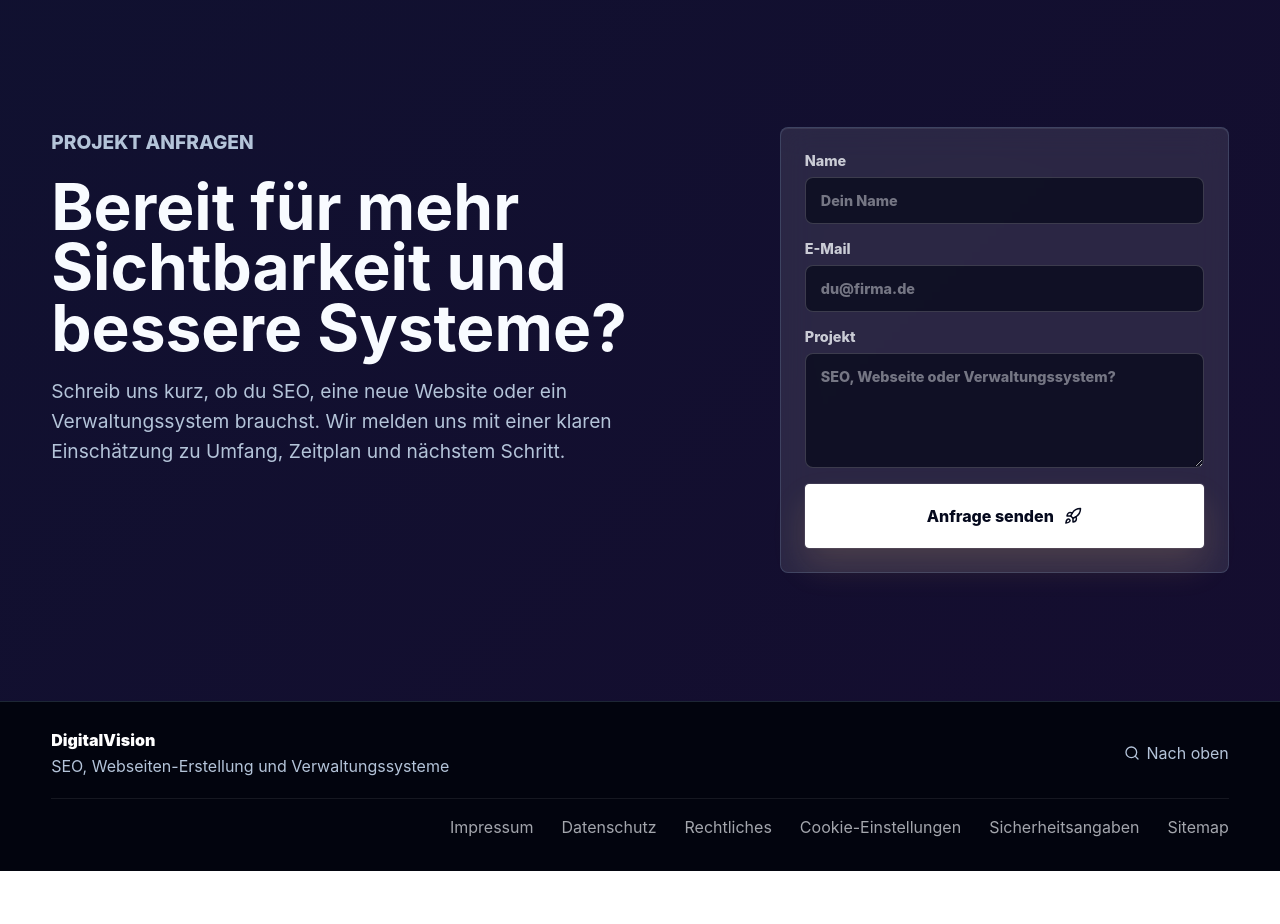
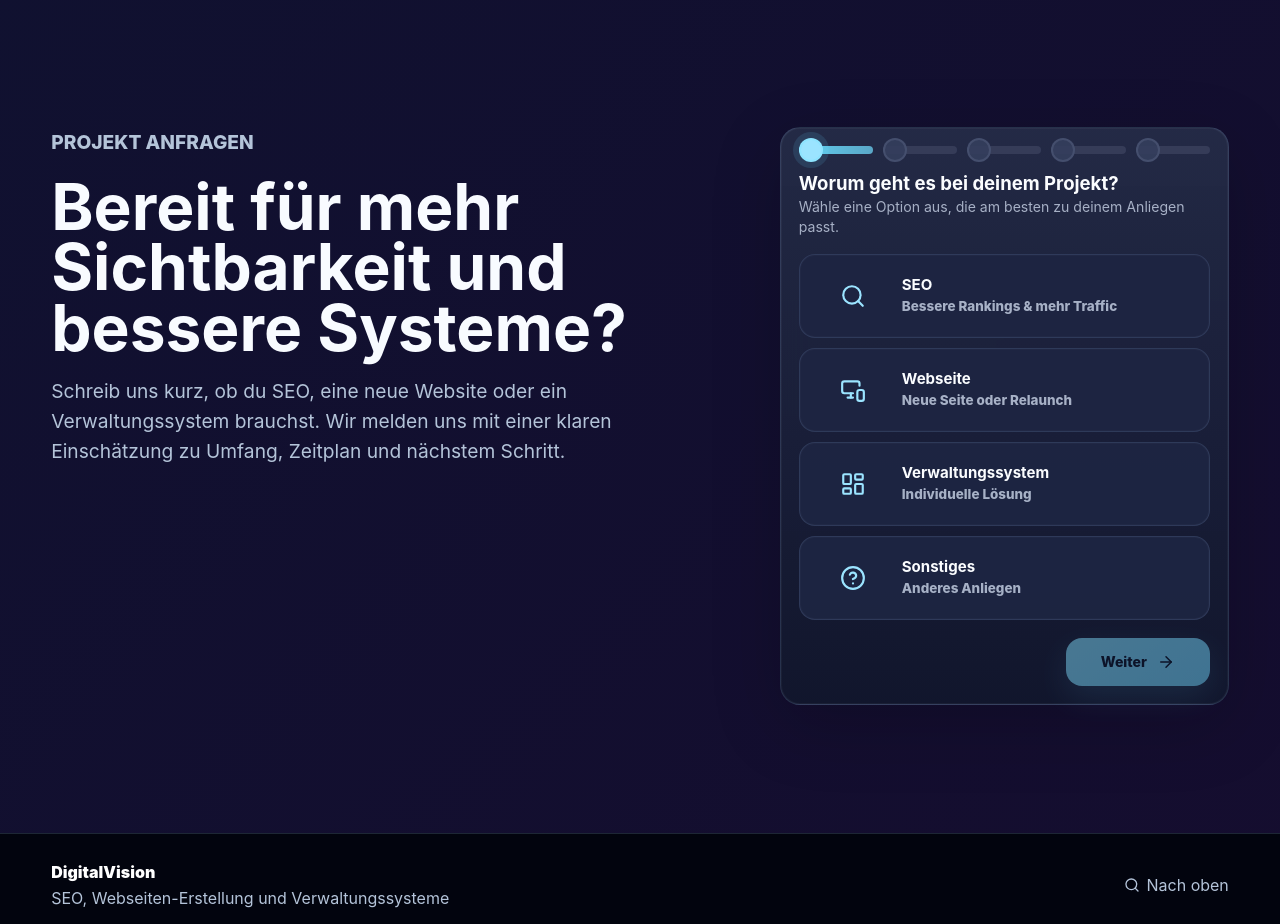
Before and after one commit to parmis2005/digitalvision, a Next.js app: page / in a window 1280 px wide. Shown: the part 4960-5884 px from the top of the page. Before the commit the page ends 5831 px from the top, so only its background shows below. Built offline with nearby package versions, Linux system fonts and the light colour scheme.

Commit message:
Refine contact request form layout

```diff
--- a/app/contact-form.tsx
+++ b/app/contact-form.tsx
@@ -1,21 +1,67 @@
 "use client";
 
 import { FormEvent, useState } from "react";
-import { Rocket } from "lucide-react";
+import {
+  ArrowLeft,
+  ArrowRight,
+  CircleHelp,
+  LayoutDashboard,
+  MonitorSmartphone,
+  Search,
+} from "lucide-react";
 
 type SubmitState = "idle" | "sending" | "success" | "error";
+type FormStep = "topic" | "details";
+
+const projectTopics = [
+  {
+    key: "SEO",
+    title: "SEO",
+    text: "Bessere Rankings & mehr Traffic",
+    icon: Search,
+  },
+  {
+    key: "Webseite",
+    title: "Webseite",
+    text: "Neue Seite oder Relaunch",
+    icon: MonitorSmartphone,
+  },
+  {
+    key: "Verwaltungssystem",
+    title: "Verwaltungssystem",
+    text: "Individuelle Lösung",
+    icon: LayoutDashboard,
+  },
+  {
+    key: "Sonstiges",
+    title: "Sonstiges",
+    text: "Anderes Anliegen",
+    icon: CircleHelp,
+  },
+] as const;
 
 export function ContactForm() {
   const [state, setState] = useState<SubmitState>("idle");
   const [message, setMessage] = useState("");
+  const [step, setStep] = useState<FormStep>("topic");
+  const [selectedTopic, setSelectedTopic] = useState<string>("");
 
   async function handleSubmit(event: FormEvent<HTMLFormElement>) {
     event.preventDefault();
+    if (!selectedTopic) {
+      return;
+    }
+
     setState("sending");
     setMessage("");
 
     const form = event.currentTarget;
     const formData = new FormData(form);
+    const projectText = String(formData.get("message") || "").trim();
+    formData.set(
+      "message",
+      [`Anliegen: ${selectedTopic}`, "", projectText].join("\n"),
+    );
 
     const response = await fetch("/api/contact", {
       method: "POST",
@@ -24,6 +70,8 @@ export function ContactForm() {
 
     if (response.ok) {
       form.reset();
+      setStep("topic");
+      setSelectedTopic("");
       setState("success");
       setMessage("Danke. Deine Anfrage wurde gesendet.");
       return;
@@ -37,6 +85,77 @@ export function ContactForm() {
 
   return (
     <form className="contact-form" onSubmit={handleSubmit}>
+      <div className="contact-form-steps" aria-hidden="true">
+        {[0, 1, 2, 3, 4].map((item) => (
+          <span
+            className={
+              item === 0
+                ? `contact-step-node ${step === "topic" ? "active" : "completed"}`
+                : item === 1
+                  ? `contact-step-node ${step === "details" ? "current" : ""}`
+                  : "contact-step-node"
+            }
+            key={item}
+          />
+        ))}
+      </div>
+
+      {step === "topic" ? (
+        <div className="contact-step-panel">
+          <div className="contact-step-copy">
+            <h3>Worum geht es bei deinem Projekt?</h3>
+            <p>Wähle eine Option aus, die am besten zu deinem Anliegen passt.</p>
+          </div>
+
+          <div className="contact-topic-list">
+            {projectTopics.map((topic) => (
+              <button
+                type="button"
+                className={
+                  selectedTopic === topic.key
+                    ? "contact-topic-card selected"
+                    : "contact-topic-card"
+                }
+                key={topic.key}
+                onClick={() => setSelectedTopic(topic.key)}
+              >
+                <topic.icon size={26} aria-hidden="true" />
+                <span className="contact-topic-card-copy">
+                  <strong>{topic.title}</strong>
+                  <span>{topic.text}</span>
+                </span>
+              </button>
+            ))}
+          </div>
+
+          <div className="contact-step-actions">
+            <button
+              type="button"
+              className="contact-next-button"
+              disabled={!selectedTopic}
+              onClick={() => {
+                if (!selectedTopic) {
+                  return;
+                }
+                setStep("details");
+                setState("idle");
+                setMessage("");
+              }}
+            >
+              Weiter
+              <ArrowRight size={18} aria-hidden="true" />
+            </button>
+          </div>
+        </div>
+      ) : (
+        <div className="contact-step-panel">
+          <div className="contact-step-copy">
+            <h3>{selectedTopic}</h3>
+            <p>Beschreibe kurz dein Ziel. Wir melden uns mit einer klaren Einschätzung.</p>
+          </div>
+
+          <input name="projectType" type="hidden" value={selectedTopic} />
+
           <label>
             Name
             <input name="name" placeholder="Dein Name" required />
@@ -49,15 +168,33 @@ export function ContactForm() {
             Projekt
             <textarea
               name="message"
-          placeholder="SEO, Webseite oder Verwaltungssystem?"
+              placeholder="Erzähl uns kurz mehr über dein Projekt."
               rows={5}
               required
             />
           </label>
+
+          <div className="contact-step-actions details">
+            <button
+              type="button"
+              className="contact-back-button"
+              onClick={() => {
+                setStep("topic");
+                setState("idle");
+                setMessage("");
+              }}
+            >
+              <ArrowLeft size={17} aria-hidden="true" />
+              Zurück
+            </button>
             <button type="submit" disabled={state === "sending"}>
               {state === "sending" ? "Wird gesendet..." : "Anfrage senden"}
-        <Rocket size={18} aria-hidden="true" />
+              <ArrowRight size={18} aria-hidden="true" />
             </button>
+          </div>
+        </div>
+      )}
+
       {message && (
         <p className={state === "success" ? "form-status success" : "form-status error"}>
           {message}
--- a/app/globals.css
+++ b/app/globals.css
@@ -2161,7 +2161,7 @@ h3 {
 
 .contact-section {
   display: grid;
-  grid-template-columns: minmax(0, 0.9fr) minmax(340px, 0.62fr);
+  grid-template-columns: minmax(0, 0.9fr) minmax(360px, 0.62fr);
   gap: clamp(28px, 6vw, 86px);
   align-items: start;
 }
@@ -2169,27 +2169,216 @@ h3 {
 .contact-form {
   display: grid;
   gap: 16px;
-  padding: 24px;
-  background: rgba(255, 255, 255, 0.1);
+  width: 100%;
+  max-width: 660px;
+  justify-self: end;
+  padding: 18px;
+  border: 1px solid rgba(171, 210, 255, 0.14);
+  border-radius: 20px;
+  background:
+    linear-gradient(180deg, rgba(35, 42, 70, 0.92), rgba(16, 22, 44, 0.94)),
+    rgba(255, 255, 255, 0.08);
+  box-shadow:
+    0 20px 70px rgba(0, 0, 0, 0.18),
+    inset 0 0 0 1px rgba(255, 255, 255, 0.04);
+}
+
+.contact-form-steps {
+  display: grid;
+  grid-template-columns: repeat(5, minmax(0, 1fr));
+  align-items: center;
+  gap: 10px;
+  padding: 0 0 4px;
+}
+
+.contact-step-node {
+  position: relative;
+  height: 8px;
+  border-radius: 999px;
+  background: rgba(148, 162, 194, 0.16);
+}
+
+.contact-step-node::after {
+  position: absolute;
+  top: 50%;
+  left: 0;
+  width: 20px;
+  height: 20px;
+  border: 2px solid rgba(148, 162, 194, 0.18);
+  border-radius: 50%;
+  background: rgba(53, 62, 93, 0.92);
+  transform: translateY(-50%);
+  content: "";
+}
+
+.contact-step-node.active,
+.contact-step-node.completed,
+.contact-step-node.current {
+  background: linear-gradient(90deg, rgba(103, 221, 255, 0.92), rgba(114, 221, 255, 0.7));
+}
+
+.contact-step-node.active::after,
+.contact-step-node.current::after,
+.contact-step-node.completed::after {
+  border-color: rgba(120, 226, 255, 0.36);
+  background: var(--cyan);
+  box-shadow: 0 0 0 6px rgba(103, 221, 255, 0.12);
+}
+
+.contact-step-panel {
+  display: grid;
+  gap: 16px;
+}
+
+.contact-step-copy {
+  display: grid;
+  gap: 5px;
+}
+
+.contact-step-copy h3 {
+  margin: 0;
+  color: #fbfdff;
+  font-size: clamp(1.14rem, 1.45vw, 1.5rem);
+  line-height: 0.98;
+}
+
+.contact-step-copy p {
+  margin: 0;
+  color: rgba(219, 230, 248, 0.72);
+  font-size: 0.88rem;
+  line-height: 1.45;
+}
+
+.contact-topic-list {
+  display: grid;
+  gap: 10px;
+}
+
+.contact-form .contact-topic-card {
+  display: grid;
+  grid-template-columns: 74px minmax(0, 1fr);
+  gap: 12px;
+  align-items: center;
+  justify-content: start;
+  width: 100%;
+  min-height: 84px;
+  padding: 13px 16px;
+  border: 1px solid rgba(123, 144, 189, 0.2);
+  border-radius: 16px;
+  background: rgba(30, 37, 66, 0.96);
+  color: #ffffff;
+  text-align: left;
+  transition:
+    border-color 140ms ease,
+    background 140ms ease,
+    transform 140ms ease,
+    box-shadow 140ms ease;
+  cursor: pointer;
+  box-shadow: inset 0 0 0 1px rgba(255, 255, 255, 0.02);
+}
+
+.contact-form .contact-topic-card:hover {
+  border-color: rgba(121, 219, 255, 0.34);
+  background: rgba(27, 36, 64, 0.98);
+  transform: translateY(-1px);
+}
+
+.contact-form .contact-topic-card svg {
+  color: var(--cyan);
+  justify-self: center;
+}
+
+.contact-form .contact-topic-card.selected {
+  border-color: rgba(126, 227, 255, 0.44);
+  background: rgba(26, 36, 66, 1);
+  box-shadow:
+    0 0 0 1px rgba(126, 227, 255, 0.14),
+    inset 0 0 0 1px rgba(126, 227, 255, 0.06);
+}
+
+.contact-topic-card-copy {
+  display: grid;
+  gap: 3px;
+  align-content: center;
+  justify-items: start;
+}
+
+.contact-topic-card-copy strong {
+  color: #fbfdff;
+  font-size: 0.94rem;
+  line-height: 1.1;
+}
+
+.contact-topic-card-copy span {
+  color: rgba(221, 232, 249, 0.72);
+  font-size: 0.84rem;
+  line-height: 1.35;
+}
+
+.contact-step-actions {
+  display: flex;
+  justify-content: flex-end;
+  align-items: center;
+  gap: 12px;
+  padding-top: 2px;
+}
+
+.contact-step-actions.details {
+  justify-content: space-between;
+}
+
+.contact-form .contact-next-button,
+.contact-form .contact-back-button {
+  display: inline-flex;
+  align-items: center;
+  justify-content: center;
+  gap: 10px;
+  min-height: 48px;
+  padding: 0 20px;
+  border-radius: 16px;
+  font-size: 0.88rem;
+  font-weight: 800;
+}
+
+.contact-form .contact-next-button {
+  min-width: 144px;
+  border: 0;
+  background: linear-gradient(135deg, #84e0ff 0%, #72d8ff 100%);
+  color: #081023;
+  box-shadow: 0 12px 32px rgba(109, 215, 255, 0.2);
+  cursor: pointer;
+}
+
+.contact-form .contact-next-button:disabled {
+  cursor: not-allowed;
+  opacity: 0.48;
+}
+
+.contact-form .contact-back-button {
+  border: 1px solid rgba(176, 213, 255, 0.16);
+  background: rgba(18, 24, 44, 0.6);
+  color: #e8f1ff;
+  cursor: pointer;
 }
 
 .contact-form label {
   display: grid;
-  gap: 8px;
+  gap: 6px;
   color: rgba(248, 251, 255, 0.78);
-  font-size: 0.9rem;
+  font-size: 0.84rem;
   font-weight: 800;
 }
 
 .contact-form input,
 .contact-form textarea {
   width: 100%;
-  border: 1px solid rgba(255, 255, 255, 0.18);
-  border-radius: 8px;
-  padding: 14px 15px;
-  background: rgba(3, 6, 20, 0.62);
+  border: 1px solid rgba(176, 213, 255, 0.14);
+  border-radius: 14px;
+  padding: 13px 14px;
+  background: rgba(10, 14, 31, 0.86);
   color: white;
   resize: vertical;
+  font: inherit;
 }
 
 .contact-form input::placeholder,
@@ -2209,7 +2398,7 @@ h3 {
 
 .form-status {
   margin: -2px 0 0;
-  font-size: 0.86rem;
+  font-size: 0.8rem;
   line-height: 1.4;
 }
 
@@ -2481,6 +2670,42 @@ h3 {
     padding: 66px 16px;
   }
 
+  .contact-form {
+    padding: 22px 18px;
+    border-radius: 22px;
+  }
+
+  .contact-form-steps {
+    gap: 10px;
+  }
+
+  .contact-step-node::after {
+    width: 18px;
+    height: 18px;
+  }
+
+  .contact-step-copy h3 {
+    font-size: clamp(1.45rem, 7vw, 2rem);
+  }
+
+  .contact-topic-card {
+    grid-template-columns: 72px minmax(0, 1fr);
+    gap: 14px;
+    padding: 18px;
+  }
+
+  .contact-step-actions,
+  .contact-step-actions.details {
+    flex-direction: column-reverse;
+    align-items: stretch;
+  }
+
+  .contact-next-button,
+  .contact-back-button,
+  .contact-form button[type="submit"] {
+    width: 100%;
+  }
+
   .footer-top,
   .footer-legal-nav {
     justify-content: flex-start;
```
Lines whose indentation alone changed are shown as unchanged.
